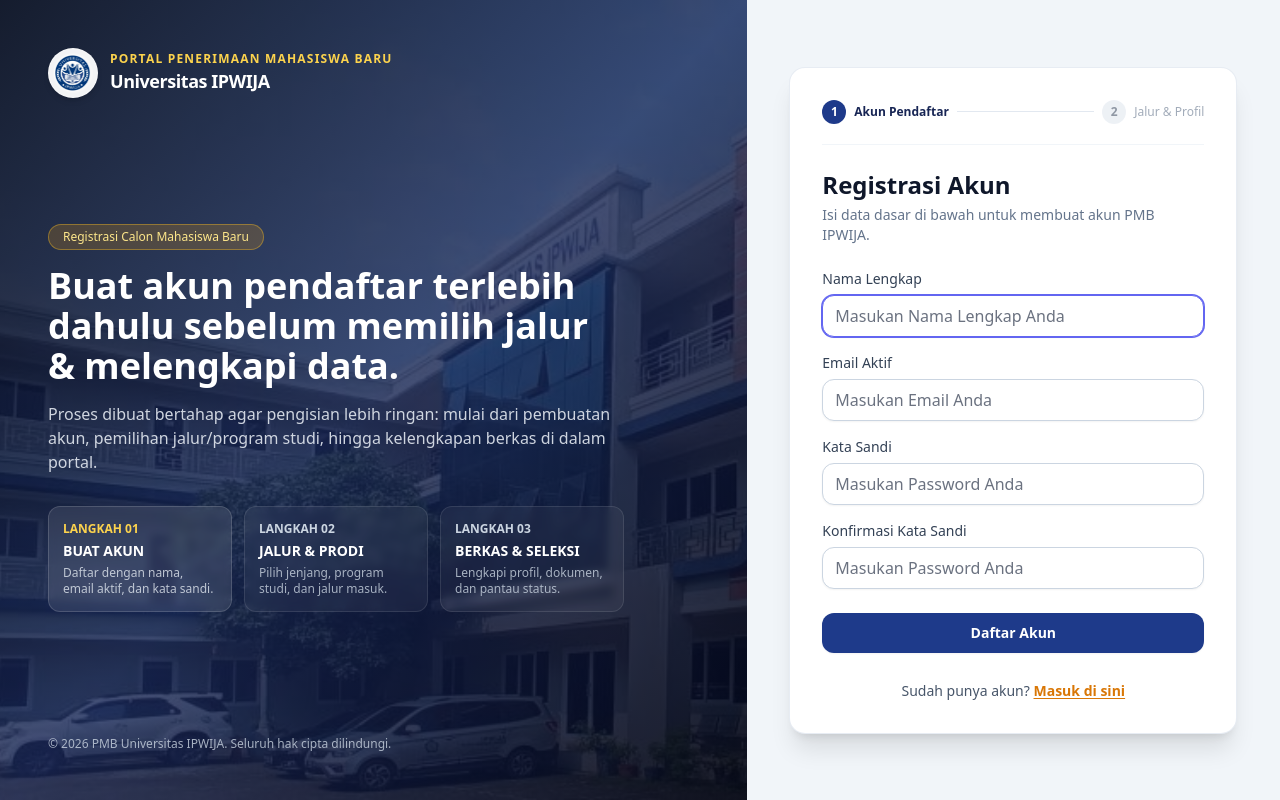
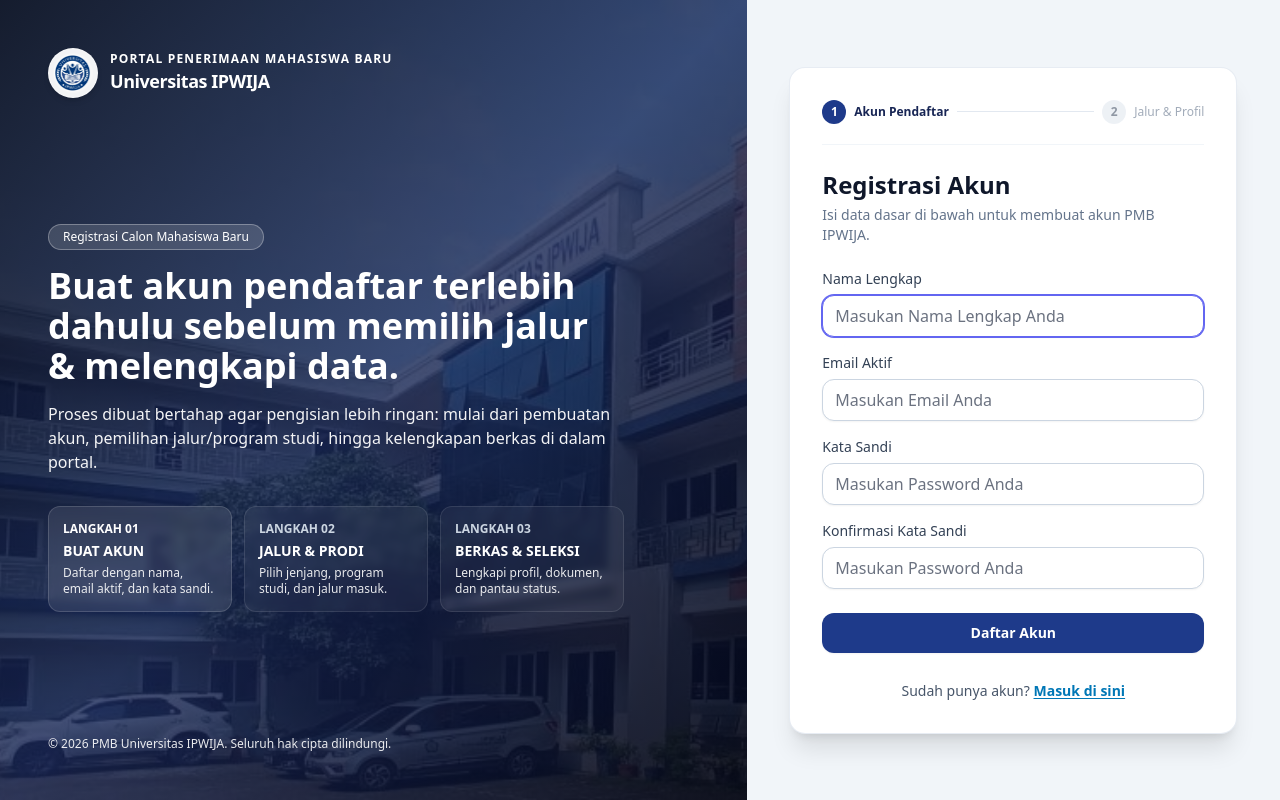
Before and after one commit to pradityasaputradev-creator/pmb-ipwija, a Laravel app: page /register in a window 1280 px wide. Run offline with Laravel 12, Linux system fonts and the light colour scheme; style sheets or scripts are compiled from the project's sources.

Commit message:
style: polish register left panel text contrast and accents

```diff
--- a/pmb_app/resources/views/auth/register.blade.php
+++ b/pmb_app/resources/views/auth/register.blade.php
@@ -30,43 +30,43 @@
                     >
                 </div>
                 <div>
-                    <p class="text-xs uppercase tracking-widest text-amber-300 font-semibold">Portal Penerimaan Mahasiswa Baru</p>
+                    <p class="text-xs uppercase tracking-widest text-white font-semibold">Portal Penerimaan Mahasiswa Baru</p>
                     <h1 class="text-lg font-bold tracking-tight text-white">Universitas IPWIJA</h1>
                 </div>
             </div>
 
             <div class="relative z-10 my-12 max-w-xl">
-                <span class="inline-block rounded-full bg-amber-500/20 border border-amber-400/40 px-3.5 py-1 text-xs font-medium text-amber-200 mb-4">
+                <span class="inline-block rounded-full bg-white/15 border border-white/30 px-3.5 py-1 text-xs font-medium text-white mb-4">
                     Registrasi Calon Mahasiswa Baru
                 </span>
                 <h2 class="text-3xl sm:text-4xl font-bold leading-tight text-white">
                     Buat akun pendaftar terlebih dahulu sebelum memilih jalur & melengkapi data.
                 </h2>
-                <p class="mt-4 text-sm sm:text-base text-slate-200/90 leading-relaxed">
+                <p class="mt-4 text-sm sm:text-base text-white/95 leading-relaxed">
                     Proses dibuat bertahap agar pengisian lebih ringan: mulai dari pembuatan akun, pemilihan jalur/program studi, hingga kelengkapan berkas di dalam portal.
                 </p>
 
                 <!-- Ringkasan 3 Langkah -->
                 <div class="mt-8 grid grid-cols-1 sm:grid-cols-3 gap-3 text-left">
                     <div class="rounded-xl bg-white/10 backdrop-blur-sm border border-white/15 p-3.5">
-                        <div class="text-xs font-bold text-amber-300">LANGKAH 01</div>
+                        <div class="text-xs font-bold text-white">LANGKAH 01</div>
                         <div class="mt-1 text-sm font-semibold text-white">BUAT AKUN</div>
-                        <p class="mt-1 text-xs text-slate-200/80">Daftar dengan nama, email aktif, dan kata sandi.</p>
+                        <p class="mt-1 text-xs text-white/90">Daftar dengan nama, email aktif, dan kata sandi.</p>
                     </div>
                     <div class="rounded-xl bg-white/5 backdrop-blur-sm border border-white/10 p-3.5">
                         <div class="text-xs font-bold text-slate-300">LANGKAH 02</div>
                         <div class="mt-1 text-sm font-semibold text-white">JALUR & PRODI</div>
-                        <p class="mt-1 text-xs text-slate-300/80">Pilih jenjang, program studi, dan jalur masuk.</p>
+                        <p class="mt-1 text-xs text-white/90">Pilih jenjang, program studi, dan jalur masuk.</p>
                     </div>
                     <div class="rounded-xl bg-white/5 backdrop-blur-sm border border-white/10 p-3.5">
                         <div class="text-xs font-bold text-slate-300">LANGKAH 03</div>
                         <div class="mt-1 text-sm font-semibold text-white">BERKAS & SELEKSI</div>
-                        <p class="mt-1 text-xs text-slate-300/80">Lengkapi profil, dokumen, dan pantau status.</p>
+                        <p class="mt-1 text-xs text-white/90">Lengkapi profil, dokumen, dan pantau status.</p>
                     </div>
                 </div>
             </div>
 
-            <div class="relative z-10 text-xs text-slate-300/80">
+            <div class="relative z-10 text-xs text-white/90">
                 &copy; {{ date('Y') }} PMB Universitas IPWIJA. Seluruh hak cipta dilindungi.
             </div>
         </div>
@@ -175,7 +175,7 @@
 
                     <div class="pt-3 text-center text-sm text-slate-600">
                         {{ __('Sudah punya akun?') }}
-                        <a href="{{ route('login') }}" class="font-semibold text-amber-600 hover:text-amber-700 underline underline-offset-2">
+                        <a href="{{ route('login') }}" class="font-semibold text-[#0077b6] hover:text-[#005f92] underline underline-offset-2">
                             {{ __('Masuk di sini') }}
                         </a>
                     </div>
```
